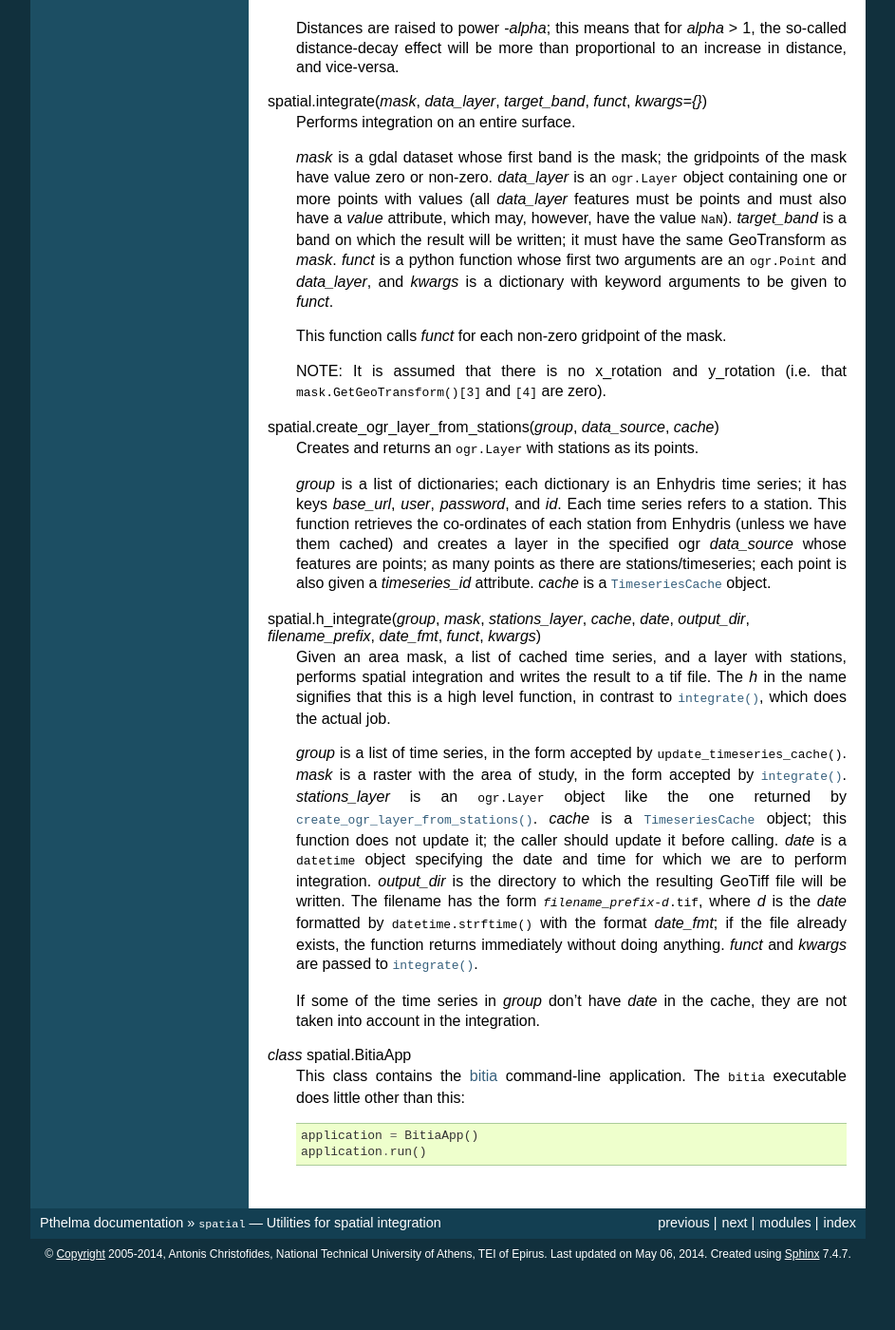
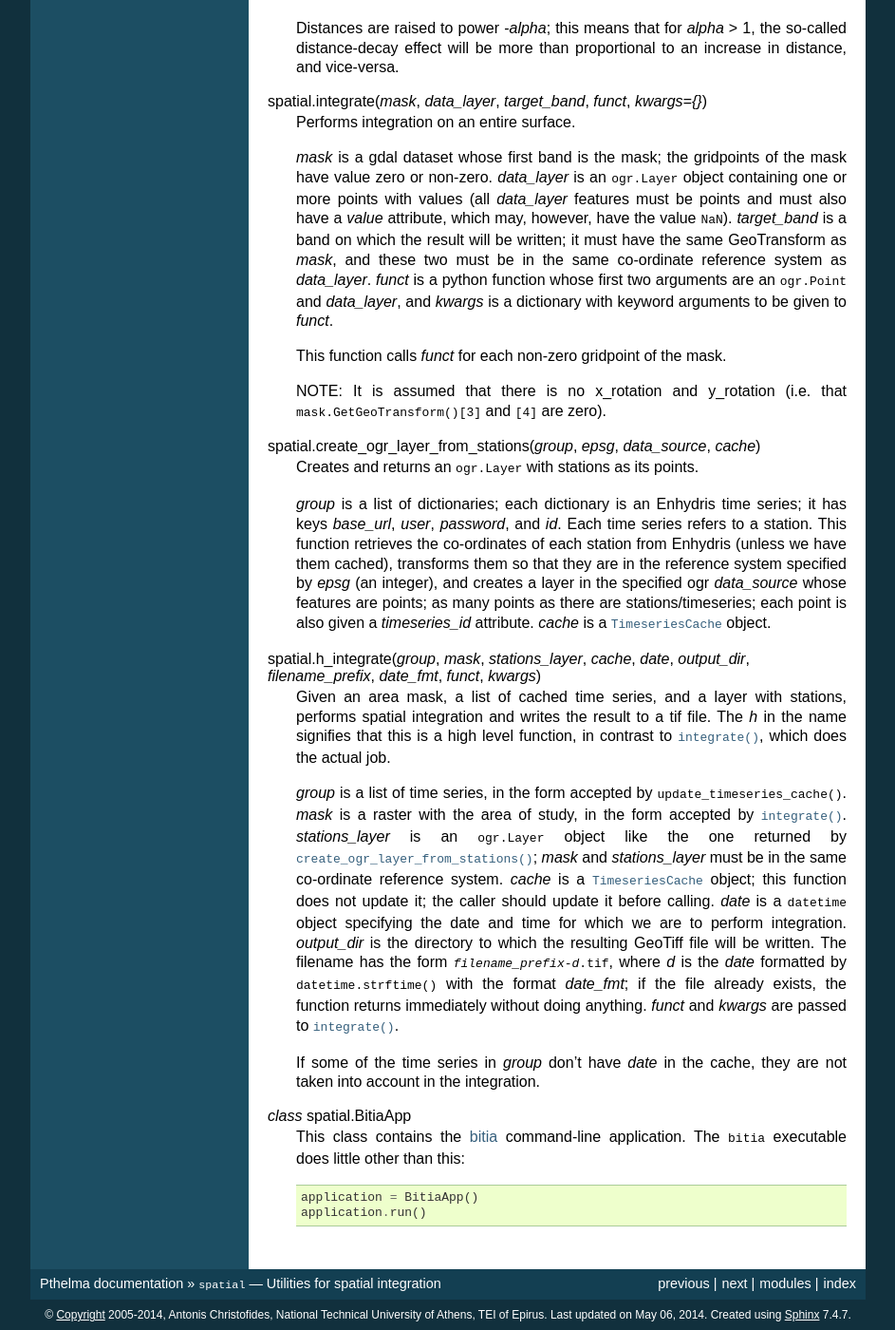
Before and after one commit to openmeteo/pthelma, a Sphinx documentation site: the page built from doc/spatial.rst, in a window 1280 px wide and 1400 px high, scrolled down 668 px. Shown: the whole window at 95% size, without its empty margins (168-1111 px from the left). Built offline with Sphinx 7.4.7, drawn with Linux system fonts in a browser that asks for light colours; before the commit the page ends 2004 px from its top, so only the background shows below that.

Commit message:
Transform station co-ordinates before spatial integration
create_ogr_layer_from_stations now receives an integer epsg argument
and converts the stations co-ordinates from WGS84 to the co-ordinate
system specified by epsg. (Prior to this, bitia's calculations were
totally wrong because the study area's co-ordinate reference system was
defined nowhere.)

```diff
--- a/doc/bitia.rst
+++ b/doc/bitia.rst
@@ -67,6 +67,7 @@ explanatory comments that follow it:
     loglevel = INFO
     logfile = C:\Somewhere\bitia.log
     mask = C:\Somewhere\mask.tif
+    epsg = 2100
     cache_dir = C:\Somewhere\BitiaCache
     output_dir = C:\Somewhere\BitiaOutput
     filename_prefix = rainfall
@@ -90,9 +91,10 @@ explanatory comments that follow it:
 
 With the above configuration file, ``bitia`` will log information in
 the file specified by :confval:`logfile`.  :confval:`mask` defines the
-study area. ``bitia`` downloads time series and some other stuff from
-Enhydris, and caches it in files in :confval:`cache_dir`.  Its output
-is GeoTIFF files in :confval:`output_dir`, prefixed with
+study area, whose co-ordinates are in the reference system specified
+by :confval:`epsg`.  ``bitia`` downloads time series and some other
+stuff from Enhydris, and caches it in files in :confval:`cache_dir`.
+Its output is GeoTIFF files in :confval:`output_dir`, prefixed with
 :confval:`filename_prefix`. In this example, the output file will be
 named something like
 :file:`C:\\Somewhere\\BitiaOutput\\rainfall-2014-04-29-15-00.tif`.
@@ -132,6 +134,12 @@ General parameters
    A GeoTIFF file defining the study area. It must contain a single
    band, whose nonzero cells comprise the area. ``bitia`` will
    interpolate a value in each of these cells.
+
+.. confval:: epsg
+
+   An integer specifying the co-ordinate reference system (CRS) used
+   by :confval:`mask`. ``bitia`` will transform the co-ordinates of
+   the stations to that CRS before performing the integration.
 
 .. confval:: cache_dir
 
--- a/doc/spatial.rst
+++ b/doc/spatial.rst
@@ -59,10 +59,11 @@
    values (all *data_layer* features must be points and must also have
    a *value* attribute, which may, however, have the value
    :const:`NaN`). *target_band* is a band on which the result will be
-   written; it must have the same GeoTransform as *mask*.  *funct* is
-   a python function whose first two arguments are an
-   :class:`ogr.Point` and *data_layer*, and *kwargs* is a dictionary
-   with keyword arguments to be given to *funct*.
+   written; it must have the same GeoTransform as *mask*, and these
+   two must be in the same co-ordinate reference system as
+   *data_layer*. *funct* is a python function whose first two
+   arguments are an :class:`ogr.Point` and *data_layer*, and *kwargs*
+   is a dictionary with keyword arguments to be given to *funct*.
 
    This function calls *funct* for each non-zero gridpoint of the
    mask.
@@ -71,7 +72,7 @@
    (i.e. that :samp:`mask.GetGeoTransform()[3]` and :samp:`[4]` are
    zero).
 
-.. function:: create_ogr_layer_from_stations(group, data_source, cache)
+.. function:: create_ogr_layer_from_stations(group, epsg, data_source, cache)
 
    Creates and returns an :class:`ogr.Layer` with stations as its
    points.
@@ -80,10 +81,12 @@
    time series; it has keys *base_url*, *user*, *password*, and *id*.
    Each time series refers to a station.  This function retrieves the
    co-ordinates of each station from Enhydris (unless we have them
-   cached) and creates a layer in the specified ogr *data_source*
-   whose features are points; as many points as there are
-   stations/timeseries; each point is also given a *timeseries_id*
-   attribute. *cache* is a :class:`TimeseriesCache` object.
+   cached), transforms them so that they are in the reference system
+   specified by *epsg* (an integer), and creates a layer in the
+   specified ogr *data_source* whose features are points; as many
+   points as there are stations/timeseries; each point is also given a
+   *timeseries_id* attribute. *cache* is a :class:`TimeseriesCache`
+   object.
 
 .. function:: h_integrate(group, mask, stations_layer, cache, date, output_dir, filename_prefix, date_fmt, funct, kwargs)
 
@@ -97,17 +100,18 @@
    :func:`update_timeseries_cache()`. *mask* is a raster with the area
    of study, in the form accepted by :func:`integrate()`.
    *stations_layer* is an :class:`ogr.Layer` object like the one
-   returned by :func:`create_ogr_layer_from_stations()`. *cache* is a
-   :class:`TimeseriesCache` object; this function does not update it;
-   the caller should update it before calling.  *date* is a
-   :class:`~datetime.datetime` object specifying the date and time for
-   which we are to perform integration. *output_dir* is the directory
-   to which the resulting GeoTiff file will be written.  The filename
-   has the form :samp:`{filename_prefix}-{d}.tif`, where *d* is the
-   *date* formatted by :func:`datetime.strftime()` with the format
-   *date_fmt*; if the file already exists, the function returns immediately
-   without doing anything. *funct* and *kwargs* are passed to
-   :func:`integrate()`.
+   returned by :func:`create_ogr_layer_from_stations()`; *mask* and
+   *stations_layer* must be in the same co-ordinate reference system.
+   *cache* is a :class:`TimeseriesCache` object; this function does
+   not update it; the caller should update it before calling.  *date*
+   is a :class:`~datetime.datetime` object specifying the date and
+   time for which we are to perform integration. *output_dir* is the
+   directory to which the resulting GeoTiff file will be written.  The
+   filename has the form :samp:`{filename_prefix}-{d}.tif`, where *d*
+   is the *date* formatted by :func:`datetime.strftime()` with the
+   format *date_fmt*; if the file already exists, the function returns
+   immediately without doing anything. *funct* and *kwargs* are passed
+   to :func:`integrate()`.
 
    If some of the time series in *group* don't have *date* in the
    cache, they are not taken into account in the integration.
```
Also changed, not shown: 2 other files.
